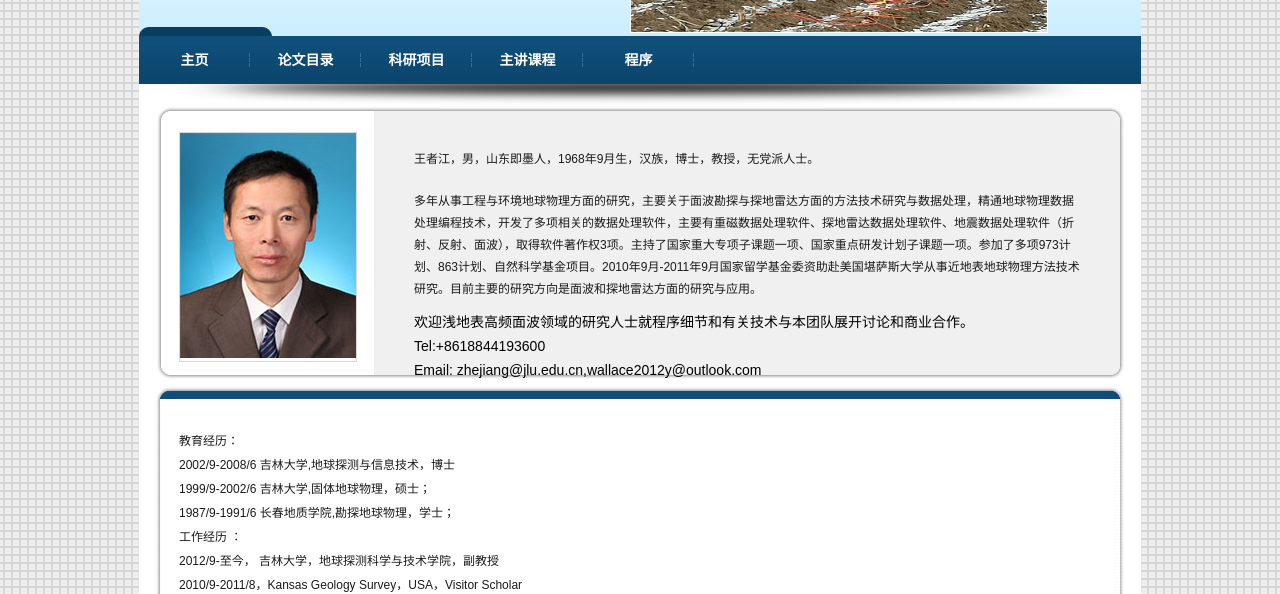
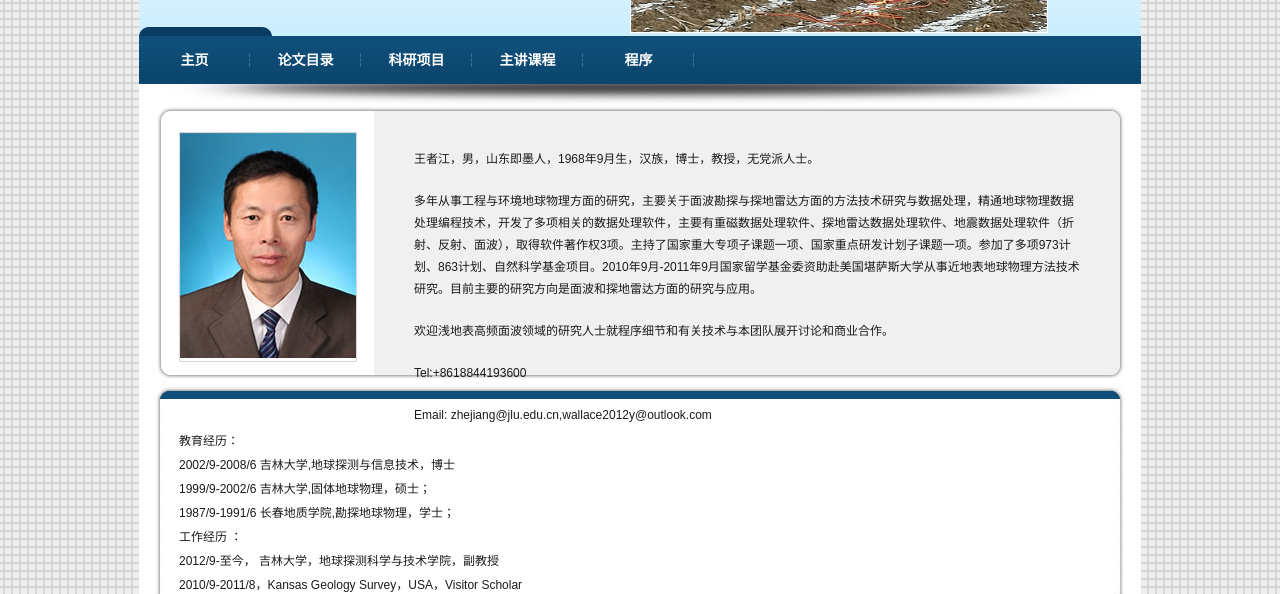
Before and after one commit to ZSOV2/zsov2.github.io, a plain HTML site: page index.html in a window 1280 px wide. Shown: the part 201-795 px from the top of the page. Drawn offline with Linux system fonts and the light colour scheme.

Commit message:
Update index.html

```diff
--- a/index.html
+++ b/index.html
@@ -78,9 +78,9 @@
 	  <div class="cv_1mr">
 	    <p class="new_xx2">王者江，男，山东即墨人，1968年9月生，汉族，博士，教授，无党派人士。</p>
       <p class="new_xx2">多年从事工程与环境地球物理方面的研究，主要关于面波勘探与探地雷达方面的方法技术研究与数据处理，精通地球物理数据处理编程技术，开发了多项相关的数据处理软件，主要有重磁数据处理软件、探地雷达数据处理软件、地震数据处理软件（折射、反射、面波），取得软件著作权3项。主持了国家重大专项子课题一项、国家重点研发计划子课题一项。参加了多项973计划、863计划、自然科学基金项目。2010年9月-2011年9月国家留学基金委资助赴美国堪萨斯大学从事近地表地球物理方法技术研究。目前主要的研究方向是面波和探地雷达方面的研究与应用。</p>
-	<p >欢迎浅地表高频面波领域的研究人士就程序细节和有关技术与本团队展开讨论和商业合作。</p>
-      <p >Tel:+8618844193600</p>
-      <p >Email: zhejiang@jlu.edu.cn,wallace2012y@outlook.com</p>
+	<p class="new_xx2">欢迎浅地表高频面波领域的研究人士就程序细节和有关技术与本团队展开讨论和商业合作。</p>
+     <p class="new_xx2">Tel:+8618844193600</p>
+     <p class="new_xx2">Email: zhejiang@jlu.edu.cn,wallace2012y@outlook.com</p>
 	    </div>
 	</div>
 	<div class="index1_1mbg"><img src="images/ar.jpg" /></div>
```
